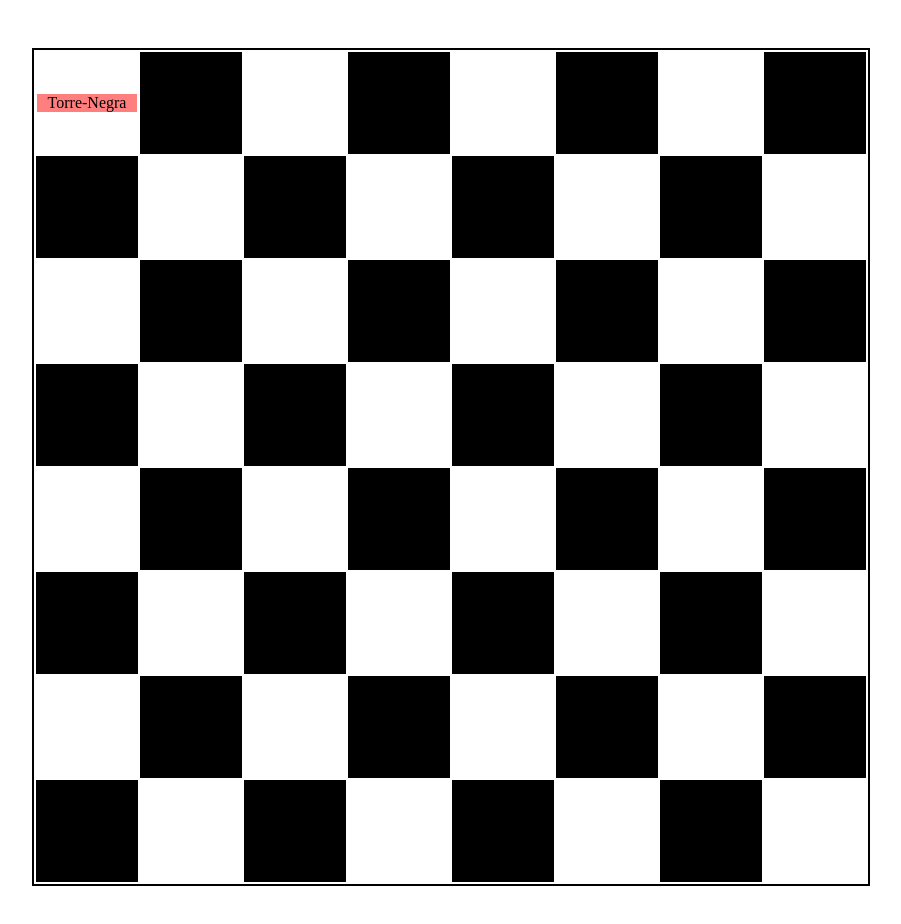
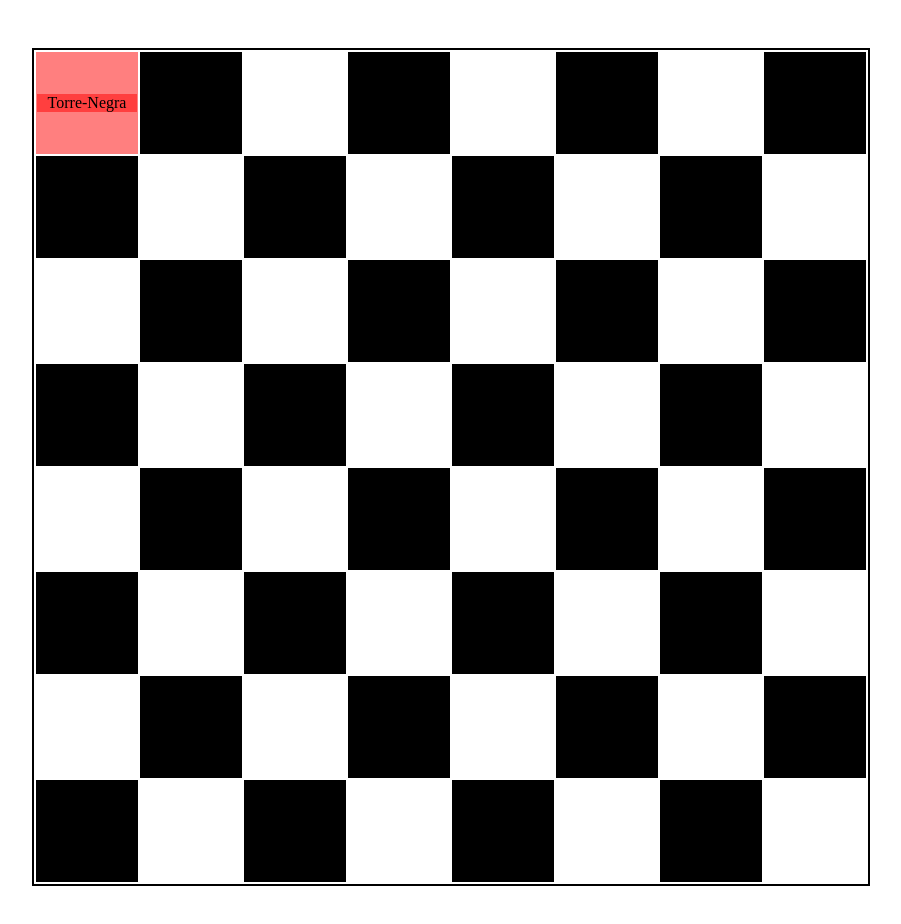
Before and after one commit to MaPache07/Labo-3-WEB, a plain HTML site: page Ejercicio_2/index.html in a window 1280 px wide. In both pictures the pointer is over the element 276 px from the left and 103 px from the top of the page. Shown: the whole page, without its empty margins (189-1090 px from the left). Drawn offline with Linux system fonts and the light colour scheme.

Commit message:
Espero que aun me revises este :'v

```diff
--- a/Ejercicio_2/style.css
+++ b/Ejercicio_2/style.css
@@ -31,3 +31,7 @@ td:hover p{
     background: rgba(255, 0, 0, 0.5);
     cursor: pointer;
 }
+
+td:hover{
+    background: rgba(255, 0, 0, 0.5);
+}
```
